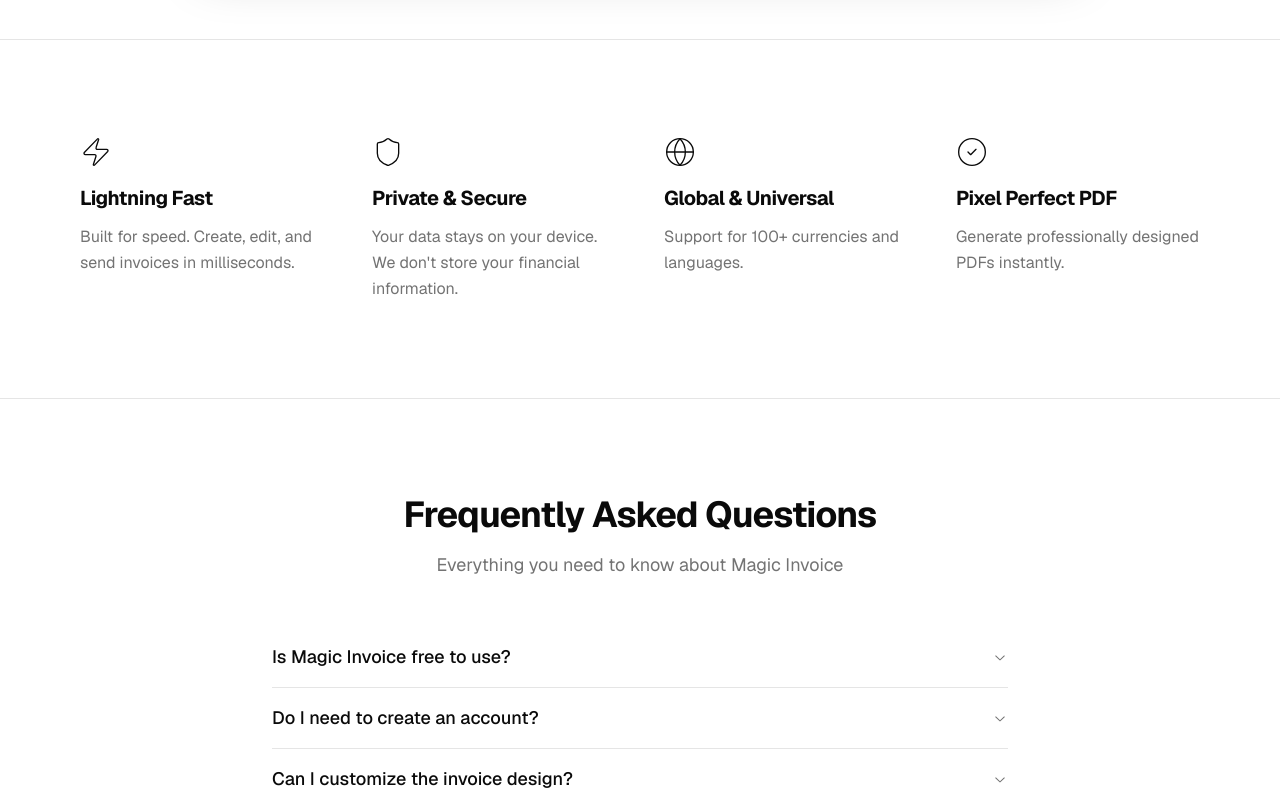
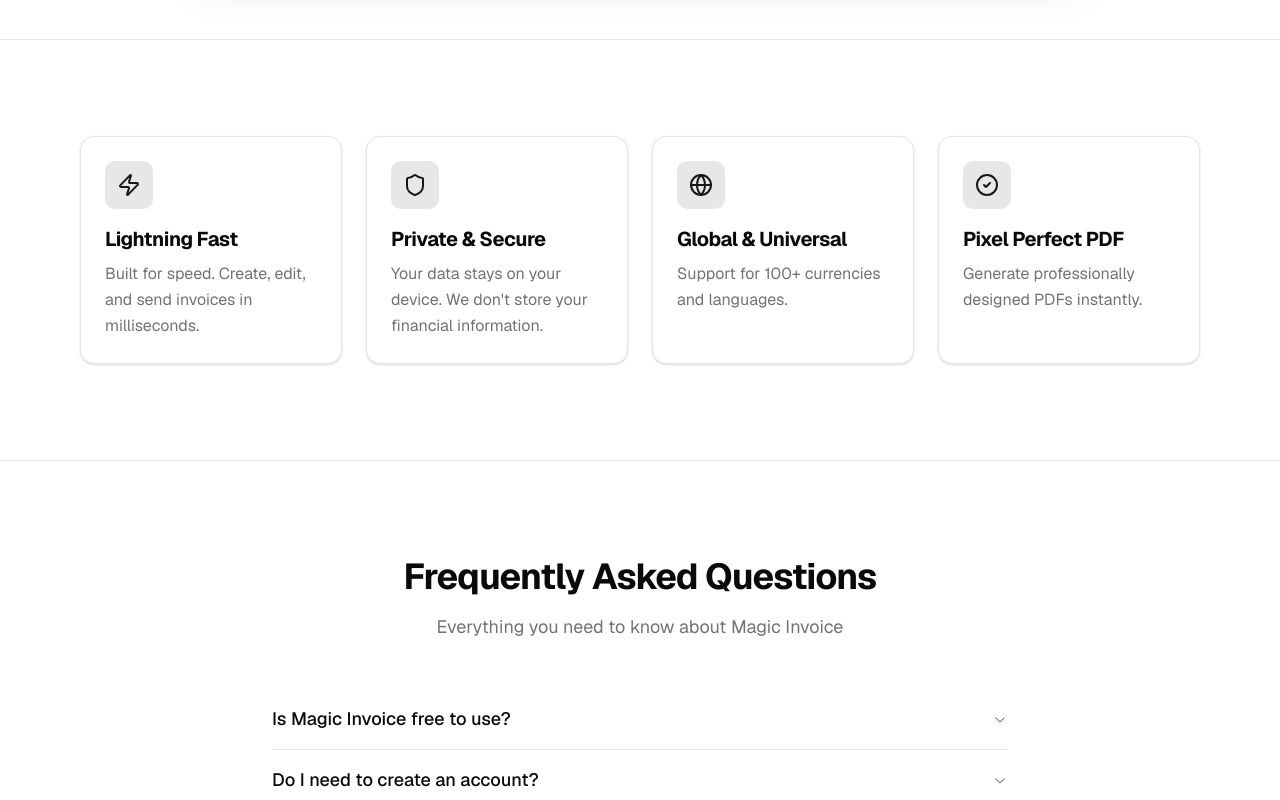
Before and after one commit to ThanosKa/magic-invoice, a Next.js app: page / in a window 1280 px wide. Shown: the part 940-1740 px from the top of the page. Built offline with nearby package versions, Linux system fonts and the light colour scheme.

Commit message:
refactor: Simplify FAQ and Features components by removing unnecessary motion variants, enhance layout with Card components, and update copyright year in localization files for consistency across languages.

```diff
--- a/src/components/landing/faq.tsx
+++ b/src/components/landing/faq.tsx
@@ -8,19 +8,6 @@
   AccordionTrigger,
 } from "@/components/ui/accordion";
 import { useTranslation } from "@/contexts/TranslationContext";
-
-const container = {
-  hidden: { opacity: 0 },
-  visible: {
-    opacity: 1,
-    transition: { staggerChildren: 0.1 },
-  },
-};
-
-const item = {
-  hidden: { opacity: 0, y: 20 },
-  visible: { opacity: 1, y: 0 },
-};
 
 const faqKeys = ["isFree", "accountRequired", "customize", "dataSecure"];
 
@@ -46,22 +33,17 @@
         </motion.div>
 
         <motion.div
-          variants={container}
-          initial="hidden"
-          whileInView="visible"
-          viewport={{ once: true, margin: "-50px" }}
+          initial={{ opacity: 0, y: 20 }}
+          whileInView={{ opacity: 1, y: 0 }}
+          viewport={{ once: true }}
+          transition={{ duration: 0.5, delay: 0.2 }}
           className="mt-12"
         >
           <Accordion type="single" collapsible className="w-full">
             {faqKeys.map((key, index) => {
               const itemValue = `item-${index}`;
               return (
-                <motion.div
-                  key={itemValue}
-                  variants={item}
-                  transition={{ duration: 0.4 }}
-                >
-                  <AccordionItem value={itemValue}>
+                <AccordionItem key={itemValue} value={itemValue}>
                   <AccordionTrigger className="text-left text-lg">
                     {t(`faq.questions.${key}.question`)}
                   </AccordionTrigger>
@@ -69,7 +51,6 @@
                     {t(`faq.questions.${key}.answer`)}
                   </AccordionContent>
                 </AccordionItem>
-                </motion.div>
               );
             })}
           </Accordion>
--- a/src/components/landing/features.tsx
+++ b/src/components/landing/features.tsx
@@ -3,12 +3,18 @@
 import { motion } from "framer-motion";
 import { Zap, Shield, Globe, CheckCircle2 } from "lucide-react";
 import { useTranslation } from "@/contexts/TranslationContext";
+import {
+  Card,
+  CardHeader,
+  CardTitle,
+  CardDescription,
+} from "@/components/ui/card";
 
 const featureKeys = [
-    { icon: Zap, key: 'lightningFast' },
-    { icon: Shield, key: 'privateSecure' },
-    { icon: Globe, key: 'globalUniversal' },
-    { icon: CheckCircle2, key: 'pixelPerfect' },
+  { icon: Zap, key: "lightningFast" },
+  { icon: Shield, key: "privateSecure" },
+  { icon: Globe, key: "globalUniversal" },
+  { icon: CheckCircle2, key: "pixelPerfect" },
 ];
 
 export function Features() {
@@ -17,7 +23,7 @@
   return (
     <section id="features" className="py-24 border-t border-border">
       <div className="container px-4 mx-auto max-w-6xl">
-                <div className="grid gap-x-12 gap-y-16 sm:grid-cols-2 lg:grid-cols-4">
+        <div className="grid gap-6 sm:grid-cols-2 lg:grid-cols-4">
           {featureKeys.map((feature, i) => (
             <motion.div
               key={i}
@@ -25,17 +31,20 @@
               whileInView={{ opacity: 1, y: 0 }}
               viewport={{ once: true }}
               transition={{ delay: i * 0.1, duration: 0.5 }}
-                            className="flex flex-col items-start"
             >
-                            <div className="mb-4 text-foreground">
-                                <feature.icon className="h-8 w-8 stroke-1" />
+              <Card className="h-full border bg-card transition-all duration-200 hover:shadow-lg hover:-translate-y-1">
+                <CardHeader>
+                  <div className="mb-4 inline-flex h-12 w-12 items-center justify-center rounded-lg bg-primary/10 text-primary">
+                    <feature.icon className="h-6 w-6" />
                   </div>
-                            <h3 className="text-xl font-bold mb-3 tracking-tight">
+                  <CardTitle className="mb-2 text-xl font-bold tracking-tight">
                     {t(`features.${feature.key}.title`)}
-                            </h3>
-                            <p className="text-muted-foreground leading-relaxed">
+                  </CardTitle>
+                  <CardDescription className="text-base leading-relaxed">
                     {t(`features.${feature.key}.description`)}
-                            </p>
+                  </CardDescription>
+                </CardHeader>
+              </Card>
             </motion.div>
           ))}
         </div>
--- a/src/i18n/locales/de.json
+++ b/src/i18n/locales/de.json
@@ -51,7 +51,7 @@
     "getStarted": "Loslegen"
   },
   "footer": {
-    "copyright": "© 2024 Magic Invoice. Alle Rechte vorbehalten.",
+    "copyright": "© 2025 Thaka. Alle Rechte vorbehalten.",
     "privacy": "Datenschutz",
     "terms": "AGB"
   },
--- a/src/i18n/locales/en.json
+++ b/src/i18n/locales/en.json
@@ -51,7 +51,7 @@
     "getStarted": "Get Started"
   },
   "footer": {
-    "copyright": "© 2024 Magic Invoice. All rights reserved.",
+    "copyright": "© 2025 Thaka. All rights reserved.",
     "privacy": "Privacy",
     "terms": "Terms"
   },
--- a/src/i18n/locales/es.json
+++ b/src/i18n/locales/es.json
@@ -51,7 +51,7 @@
     "getStarted": "Comenzar"
   },
   "footer": {
-    "copyright": "© 2024 Magic Invoice. Todos los derechos reservados.",
+    "copyright": "© 2025 Thaka. Todos los derechos reservados.",
     "privacy": "Privacidad",
     "terms": "Términos"
   },
--- a/src/i18n/locales/fr.json
+++ b/src/i18n/locales/fr.json
@@ -51,7 +51,7 @@
     "getStarted": "Commencer"
   },
   "footer": {
-    "copyright": "© 2024 Magic Invoice. Tous droits réservés.",
+    "copyright": "© 2025 Thaka. Tous droits réservés.",
     "privacy": "Confidentialité",
     "terms": "Conditions"
   },
--- a/src/i18n/locales/gr.json
+++ b/src/i18n/locales/gr.json
@@ -51,7 +51,7 @@
     "getStarted": "Ξεκινήστε"
   },
   "footer": {
-    "copyright": "© 2024 Magic Invoice. Με επιφύλαξη παντός δικαιώματος.",
+    "copyright": "© 2025 Thaka. Με επιφύλαξη παντός δικαιώματος.",
     "privacy": "Προστασία προσωπικών δεδομένων",
     "terms": "Όροι"
   },
--- a/src/i18n/locales/it.json
+++ b/src/i18n/locales/it.json
@@ -51,7 +51,7 @@
     "getStarted": "Inizia"
   },
   "footer": {
-    "copyright": "© 2024 Magic Invoice. Tutti i diritti riservati.",
+    "copyright": "© 2025 Thaka. Tutti i diritti riservati.",
     "privacy": "Privacy",
     "terms": "Termini"
   },
```
Lines whose indentation alone changed are shown as unchanged.
